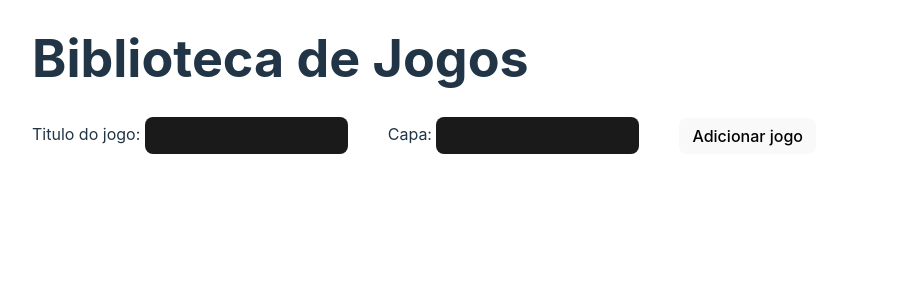
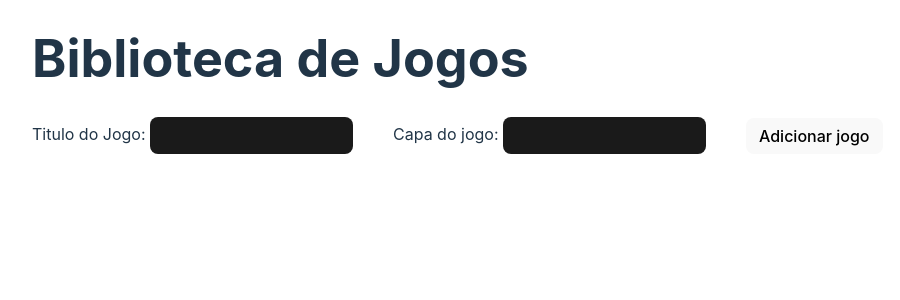
Before and after one commit to Guilhsouza/game-lib, a React (Vite) app: page / in a window 1280 px wide. Shown: the top 300 px of the page, without its empty margins (8-908 px from the left). Built offline with nearby package versions, Linux system fonts and the light colour scheme.

Commit message:
adicionando melhorias deixando o código mais enxuto, separando hooks e melhorando retornos

```diff
--- a/src/App.tsx
+++ b/src/App.tsx
@@ -1,39 +1,9 @@
-interface Game {
-  id: number;
-  title: string;
-  cover: string;
-}
-
-import { useState } from 'react'
 import Game from './components/RenderGame';
 import NewFormGame from './components/NewFormGame';
+import useGameCOlletion from './hooks/useGameCollection.tsx';
 
 export default function App() {
-  const [games, setGames] = useState<Game[]>(() => {
-    const storagedGames = localStorage.getItem('game-lib')
-
-    if (!storagedGames) return []
-
-    return JSON.parse(storagedGames)
-  })
-
-  const addGame = (title: string, cover: string) => {
-    const id = Math.floor(Math.random() * 1000000)
-    const game = { id, title, cover }
-    setGames((state) => {
-      const newState = [...state, game]
-      localStorage.setItem('game-lib', JSON.stringify(newState))
-      return newState
-    })
-  }
-
-  const removeGame = (id: number) => {
-    setGames(state => {
-      const updtState = state.filter(game => game.id !== id)
-      localStorage.setItem('game-lib', JSON.stringify(updtState))
-      return updtState
-    })
-  }
+  const { games, addGame, removeGame } = useGameCOlletion()
 
   return (
     <div id='app'>
--- a/src/components/NewFormGame.tsx
+++ b/src/components/NewFormGame.tsx
@@ -1,4 +1,5 @@
 import { useState } from 'react'
+import TextInput from './TextInput.tsx';
 
 interface addGameFunc {
     addGame: (title: string, cover: string) => void;
@@ -21,30 +22,8 @@ export default function NewFormGame({ addGame }: addGameFunc) {
         <>
             <h1>Biblioteca de Jogos</h1>
             <form onSubmit={handleSubmit}>
-                <div>
-                    <label htmlFor='title'>Titulo do jogo: </label>
-                    <input
-                        type='text'
-                        name='title'
-                        id='title'
-                        value={title}
-                        onChange={(ev: React.ChangeEvent<HTMLInputElement>) => {
-                            setTitle(ev.target.value)
-                        }}
-                    />
-                </div>
-                <div>
-                    <label htmlFor='cover'>Capa: </label>
-                    <input
-                        type='text'
-                        name='cover'
-                        id='cover'
-                        value={cover}
-                        onChange={(ev: React.ChangeEvent<HTMLInputElement>) => {
-                            setCover(ev.target.value)
-                        }}
-                    />
-                </div>
+                <TextInput label='Titulo do Jogo: ' value={title} setValue={setTitle} />
+                <TextInput label='Capa do jogo: ' value={cover} setValue={setCover} />
                 <div>
                     <button type='submit'>Adicionar jogo</button>
                 </div>
--- /dev/null
+++ b/src/components/TextInput.tsx
@@ -0,0 +1,22 @@
+interface inputFunc {
+    label: string
+    value: string;
+    setValue: Function;
+}
+
+export default function TextInput(inputFunc: inputFunc) {
+    return (
+        <div>
+            <label htmlFor='title'>{inputFunc.label}</label>
+            <input
+                type='text'
+                name='title'
+                id='title'
+                value={inputFunc.value}
+                onChange={(ev: React.ChangeEvent<HTMLInputElement>) => {
+                    inputFunc.setValue(ev.target.value)
+                }}
+            />
+        </div>
+    )
+}
--- /dev/null
+++ b/src/hooks/useGameCollection.tsx
@@ -0,0 +1,44 @@
+import { useState } from 'react'
+
+interface Game {
+    id: number;
+    title: string;
+    cover: string;
+}
+
+interface useGameCollectionReturn {
+    games: Game[];
+    addGame: (title: string, cover: string) => void;
+    removeGame: (id: number) => void;
+
+}
+
+export default function useGameCOlletion(): useGameCollectionReturn {
+    const [games, setGames] = useState<Game[]>(() => {
+        const storagedGames = localStorage.getItem('game-lib')
+
+        if (!storagedGames) return []
+
+        return JSON.parse(storagedGames)
+    })
+
+    const addGame = (title: string, cover: string) => {
+        const id = Math.floor(Math.random() * 1000000)
+        const game = { id, title, cover }
+        setGames((state) => {
+            const newState = [...state, game]
+            localStorage.setItem('game-lib', JSON.stringify(newState))
+            return newState
+        })
+    }
+
+    const removeGame = (id: number) => {
+        setGames(state => {
+            const updtState = state.filter(game => game.id !== id)
+            localStorage.setItem('game-lib', JSON.stringify(updtState))
+            return updtState
+        })
+    }
+
+    return { games, addGame, removeGame }
+}
```
